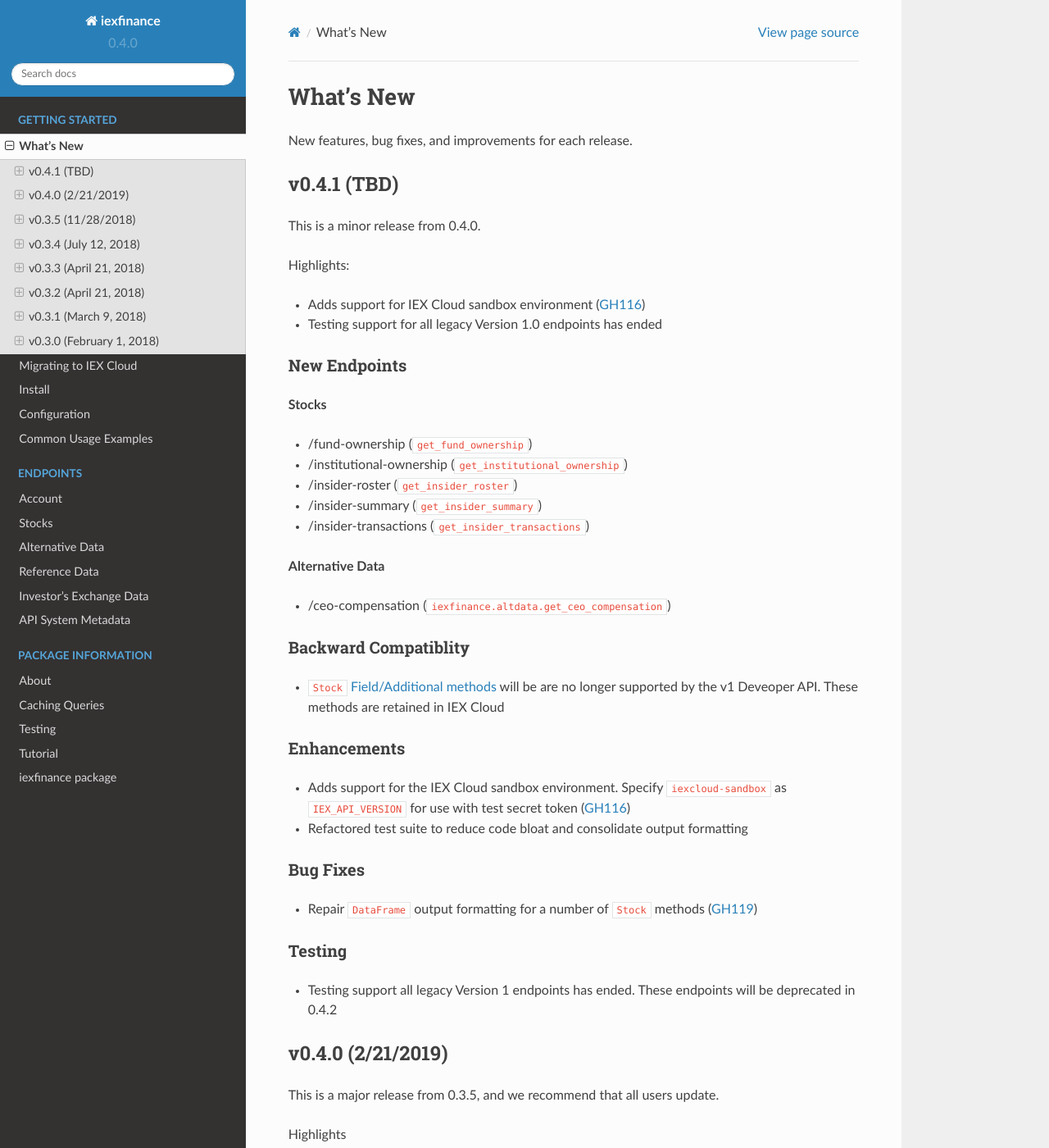
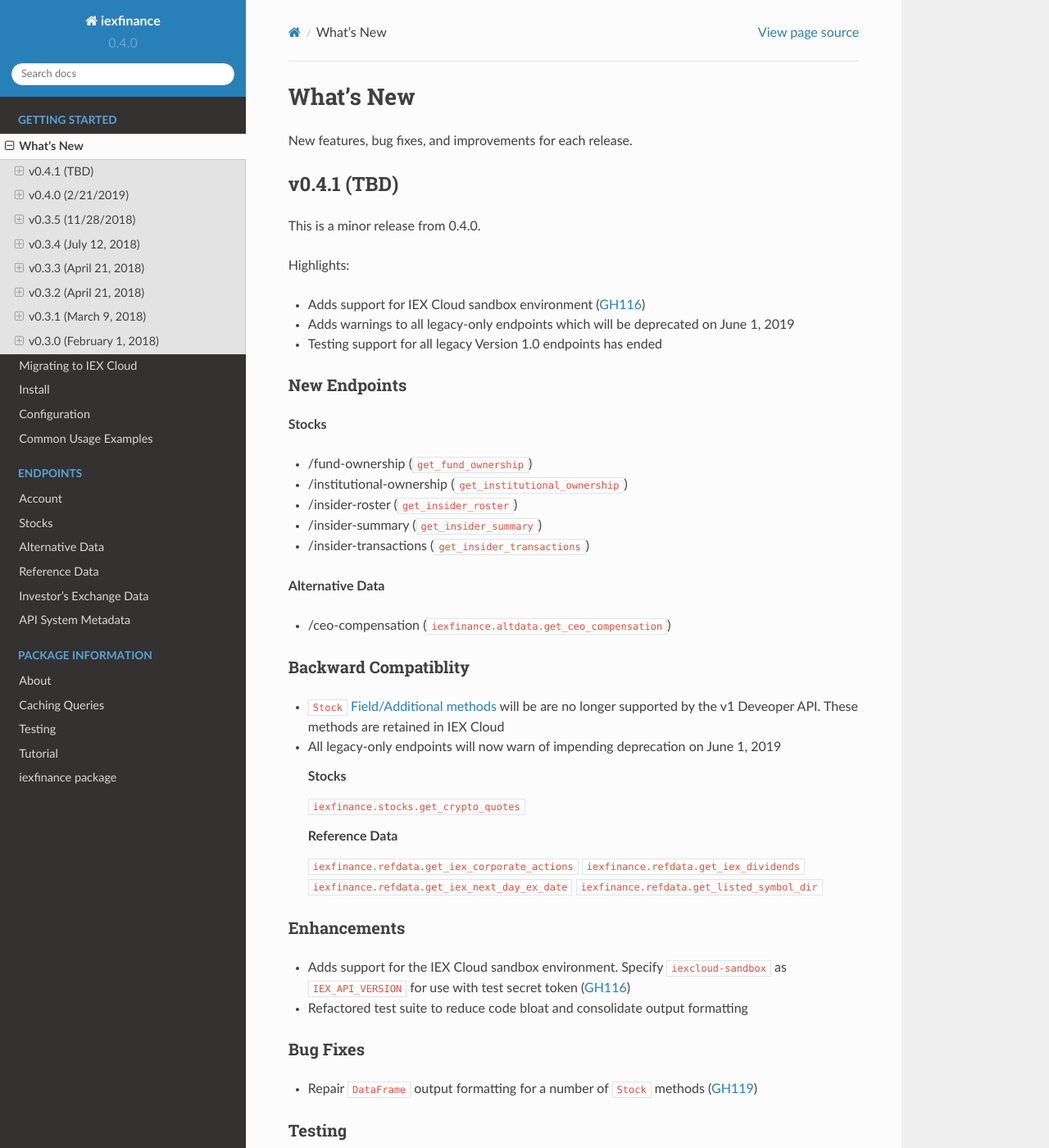
Before and after one commit to addisonlynch/iexfinance, a Sphinx documentation site: the page built from docs/source/whatsnew.rst, in a window 1280 px wide and 1400 px high. Shown: the whole window at 82% size. Built offline with Sphinx 7.4.7 and the Read the Docs theme 2.0.0, drawn with Linux system fonts in a browser that asks for light colours.

Commit message:
Whatsnew changes

```diff
--- a/docs/source/whatsnew/v0.4.1.txt
+++ b/docs/source/whatsnew/v0.4.1.txt
@@ -9,6 +9,8 @@
 Highlights:
 
 - Adds support for IEX Cloud sandbox environment (GH116_)
+- Adds warnings to all legacy-only endpoints which will be deprecated
+  on June 1, 2019
 - Testing support for all legacy Version 1.0 endpoints has ended
 
 .. _GH116: https://github.com/addisonlynch/iexfinance/issues/116
@@ -34,6 +36,19 @@
 ~~~~~~~~~~~~~~~~~~~~~
 
 * ``Stock`` :ref:`Field/Additional methods <stocks.additional_methods>` will be are no longer supported by the v1 Deveoper API. These methods are retained in IEX Cloud
+* All legacy-only endpoints will now warn of impending deprecation on
+  June 1, 2019
+
+  **Stocks**
+
+  ``iexfinance.stocks.get_crypto_quotes``
+
+  **Reference Data**
+
+  ``iexfinance.refdata.get_iex_corporate_actions``
+  ``iexfinance.refdata.get_iex_dividends``
+  ``iexfinance.refdata.get_iex_next_day_ex_date``
+  ``iexfinance.refdata.get_listed_symbol_dir``
 
 
 Enhancements
```
